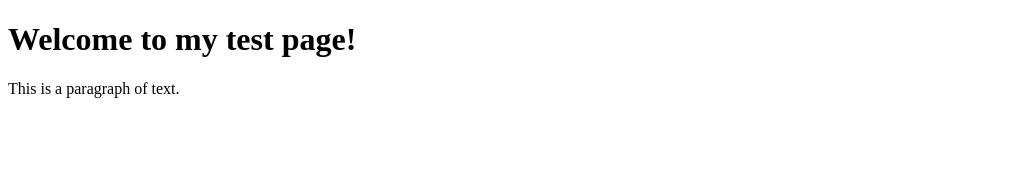
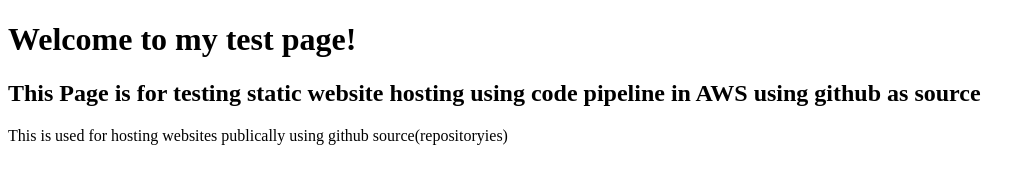
Before and after one commit to Joejoze/Aws_pipeline, a plain HTML site: page index.html in a window 1280 px wide. Shown: the whole page, without its empty margins (0-1035 px from the left). Drawn offline with Linux system fonts and the light colour scheme.

Commit message:
new change

```diff
--- a/index.html
+++ b/index.html
@@ -5,6 +5,7 @@
   </head>
   <body>
     <h1>Welcome to my test page!</h1>
-    <p>This is a paragraph of text.</p>
+    <h2>This Page is for testing static website hosting using code pipeline in AWS using github as source </h2>
+    <p>This is used for hosting websites publically using github source(repositoryies)</p>
   </body>
 </html>
```
